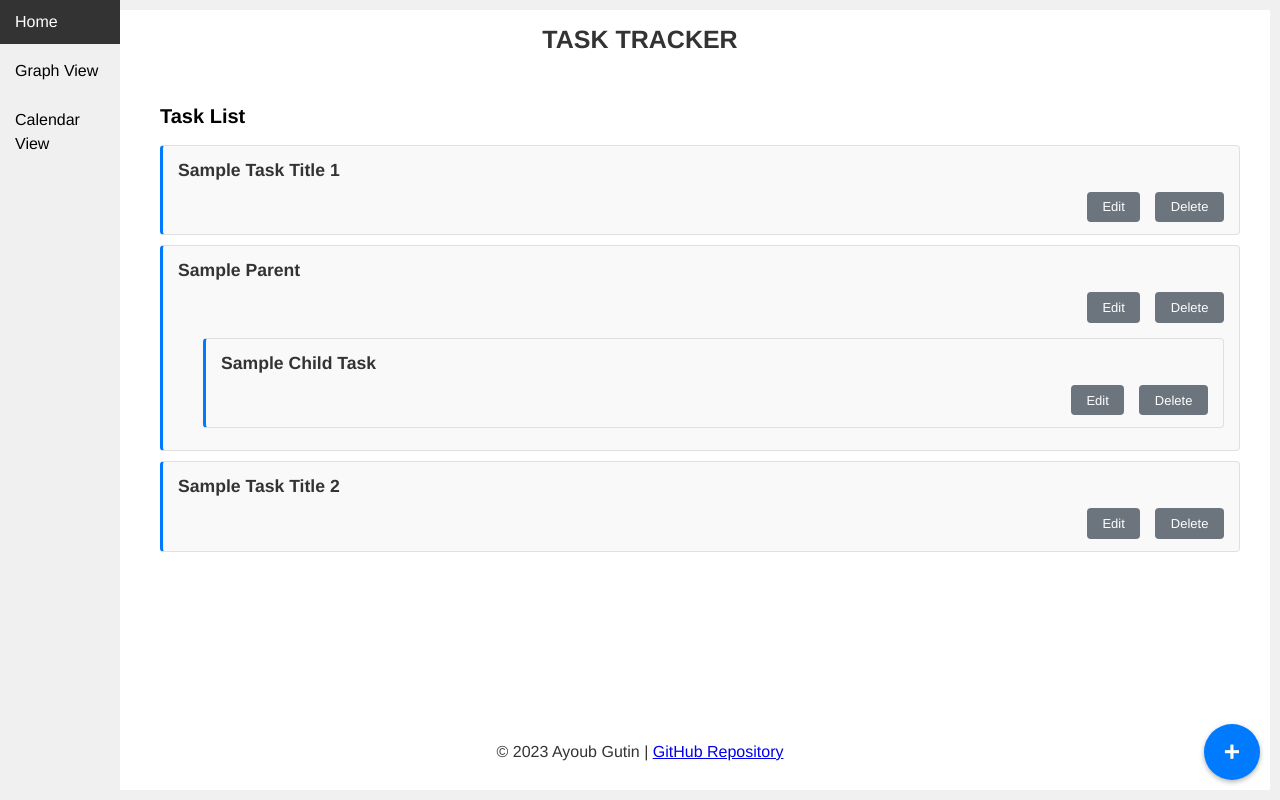
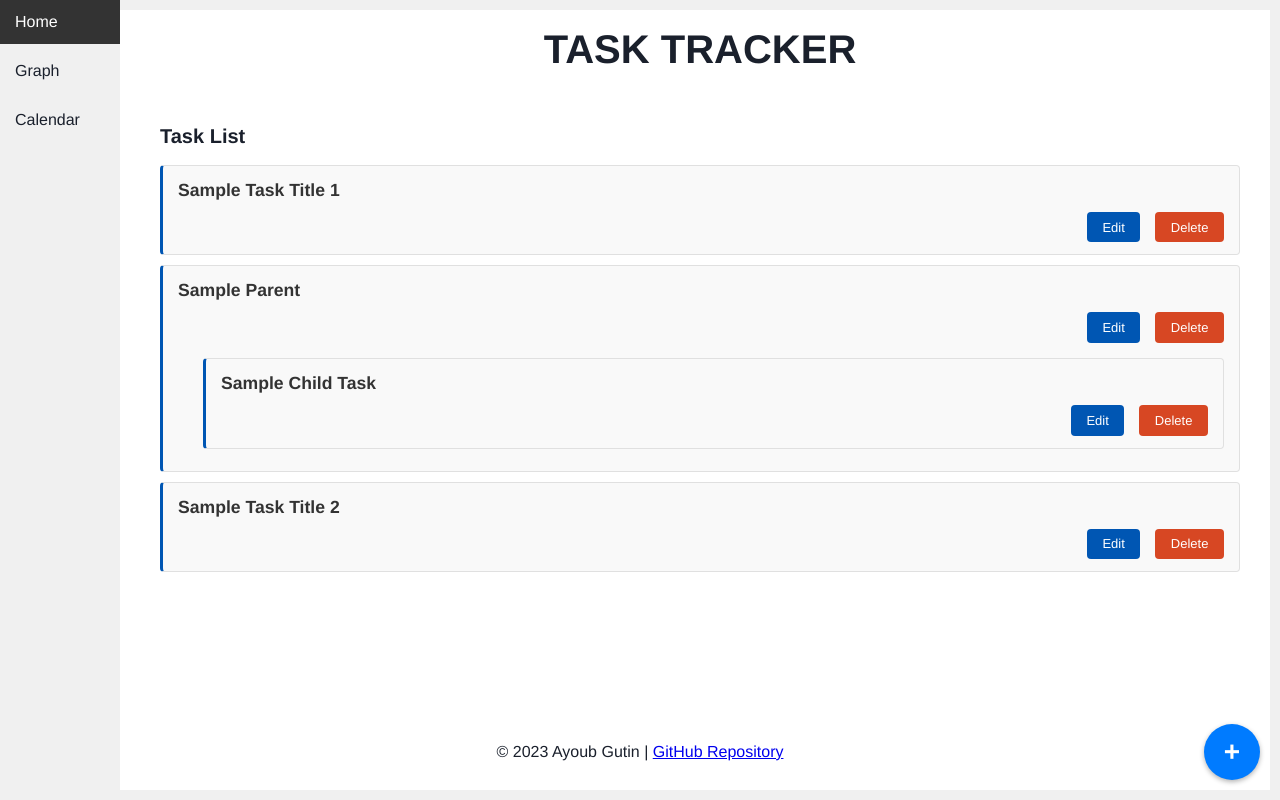
Before and after one commit to AyoubGutin/task-tracker, a Flask app: page / in a window 1280 px wide. Run offline with Flask 3, Linux system fonts and the light colour scheme.

Commit message:
updated ui

```diff
--- a/static/css/styles.css
+++ b/static/css/styles.css
@@ -13,18 +13,18 @@ body {
   min-height: 100vh;
   display: flex;
   flex-direction: column;
-  background-color: white; /* Light background color */
-  border: 10px solid #f0f0f0; /* Border around the page */
+  background-color: white;
+  border: 10px solid #f0f0f0;
+  color: #1a202c;
 }
 
 header {
   text-align: center;
-  color: #333;
   padding: 0;
+  margin-left: 12rem;
 }
 footer {
   text-align: center;
-  color: #333;
   padding: 1rem 0;
   position: relative;
   bottom: 0;
@@ -41,7 +41,7 @@ main {
 /* ------------------------------------------------------ */
 /* Headings */
 h1 {
-  font-size: 2.5rem;
+  font-size: 4rem;
 }
 h2 {
   font-size: 2rem;
@@ -49,6 +49,17 @@ h2 {
 
 /* ------------------------------------------------------ */
 /* Form Styles */
+button {
+  background-color: #6c757d;
+  color: white;
+  border: none;
+  padding: 0.6em 1.2em;
+  border-radius: 4px;
+  cursor: pointer;
+  font-size: 1.3rem;
+  margin-left: 0.8em;
+  transition: background-color 0.2s ease;
+}
 button,
 input,
 select,
@@ -71,7 +82,7 @@ fieldset legend {
 textarea {
   overflow: auto;
   overflow-wrap: break-word;
-  resize: vertical; /* Allow vertical resizing only */
+  resize: vertical;
   min-height: 10rem;
 }
 
@@ -85,14 +96,14 @@ textarea {
   width: 100%;
 }
 input[type='submit'] {
-  background-color: #6c757d; /* A neutral button color */
+  background-color: #6c757d;
   color: white;
   border: none;
   padding: 1em 1.5em;
   border-radius: 4px;
   cursor: pointer;
   font-size: 1.3rem;
-  margin-left: 0.8em; /* Space between buttons if they are side-by-side */
+  margin-left: 0.8em;
   transition: background-color 0.2s ease;
 }
 
@@ -132,7 +143,7 @@ nav li a {
 }
 
 nav a {
-  color: #000;
+  color: #1a202c;
   text-decoration: none;
   padding: 0.5em;
 }
@@ -156,14 +167,14 @@ nav li.active a {
 .task-item {
   background-color: #f9f9f9;
   border: 1px solid #e0e0e0;
-  border-left: 3px solid #007bff;
+  border-left: 3px solid #0056b3;
   border-radius: 4px;
   padding: 1.2rem 1.5rem;
   margin-bottom: 1rem;
 
   transition: background-color 0.2s ease-in-out, transform 0.2s ease-in-out;
-  overflow: hidden; /* Hide child elements that overflow */
-  position: relative; /* Position child action buttons absolutely */
+  overflow: hidden;
+  position: relative;
 }
 
 .task-item:hover {
@@ -183,7 +194,7 @@ nav li.active a {
   text-align: right;
 }
 
-.task-actions button {
+button {
   background-color: #6c757d;
   color: white;
   border: none;
@@ -195,11 +206,20 @@ nav li.active a {
   transition: background-color 0.2s ease;
 }
 
-.edit-btn:hover {
+button.edit-btn {
   background-color: #0056b3;
 }
+
+button.delete-btn {
+  background-color: #d74723;
+}
+
+button.edit-btn:hover {
+  background-color: #06468a;
+}
+
 .delete-btn:hover {
-  background-color: #c82333;
+  background-color: #b9300e;
 }
 
 .task-item ul {
--- a/templates/add_task.html
+++ b/templates/add_task.html
@@ -18,8 +18,8 @@
     <!-- Navigation Bar-->
     <nav>
       <ul>
-        <li><a href="{{ url_for('index') }}">Home</a></li>
-        <li class="active"><a href="#">Graph View</a></li>
+        <li class='active'><a href="{{ url_for('index') }}">Home</a></li>
+        <li><a href="#">Graph</a></li>
         <li><a href='#'>Calendar View</a></li>
       </ul>
     </nav>
--- a/templates/index.html
+++ b/templates/index.html
@@ -19,8 +19,8 @@
       <nav>
         <ul>
           <li class="active"><a href="{{ url_for('index') }}">Home</a></li>
-          <li><a href="#">Graph View</a></li>
-          <li><a href='#'>Calendar View</a></li>
+          <li><a href="#">Graph </a></li>
+          <li><a href='#'>Calendar</a></li>
         </ul>
       </nav>
 
```
